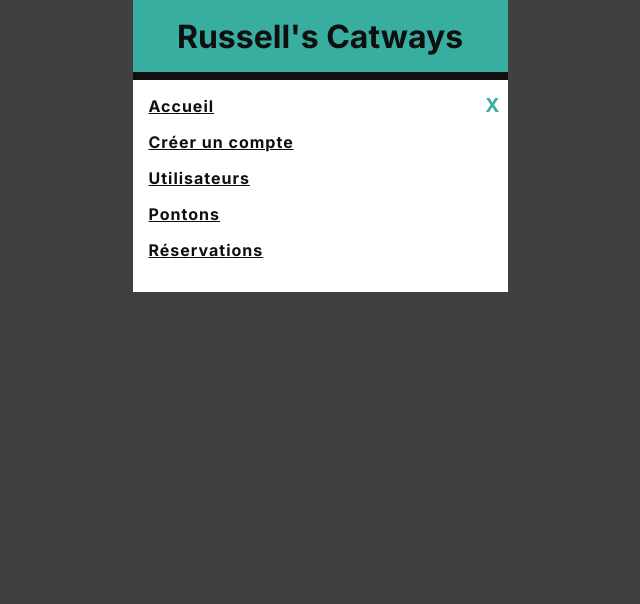
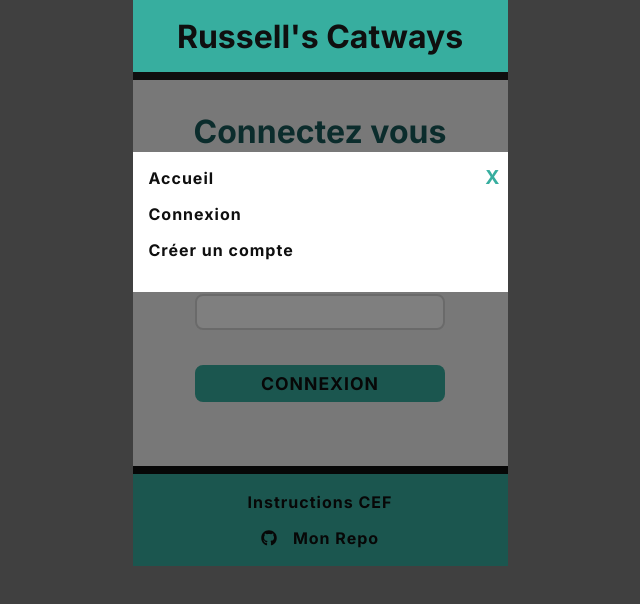
Before and after one commit to RosaBen/api-Russell, a React (Vite) app in the folder frontend/: page /login in a window 1280 px wide. Both pictures are taken after a click on the button "Ouvrir le menu". Shown: the top 604 px of the page, without its empty margins (320-960 px from the left). Built offline with nearby package versions, Linux system fonts and the light colour scheme; no server answers.

Commit message:
login page done

```diff
--- a/frontend/src/App.jsx
+++ b/frontend/src/App.jsx
@@ -5,6 +5,7 @@ import { useState, useEffect } from "react";
 // Import pages
 import Home from "./pages/Home";
 import Register from "./pages/Register";
+import Login from "./pages/Login";
 import Users from "./pages/Users";
 import User from "./pages/User";
 import Catways from "./pages/Catways";
@@ -32,6 +33,8 @@ function App() {
   const [showMenu, setShowMenu] = useState(false);
   const [catways, setCatways] = useState([]);
   const [loadingCatways, setLoadingCatways] = useState(true);
+  const [isConnected, setIsConnected] = useState(false);
+  const [currentUser, setCurrentUser] = useState(null);
   const handleChange = (setForm) => (e) => {
     setForm((prev) => ({
       ...prev,
@@ -53,6 +56,7 @@ function App() {
   }
 
   useEffect(() => {
+    if (!isConnected) return;
     fetchCatways();
   }, []);
 
@@ -81,7 +85,11 @@ function App() {
 
   return (
     <div className="container">
-      <Header showMenu={showMenu} setShowMenu={setShowMenu} />
+      <Header
+        showMenu={showMenu}
+        setShowMenu={setShowMenu}
+        isConnected={isConnected}
+      />
 
       {showMenu && <div className="modal-overlay"></div>}
       <Routes>
@@ -96,12 +104,24 @@ function App() {
             />
           }
         />
+        <Route
+          path="/login"
+          element={
+            <Login
+              handleChange={handleChange}
+              setIsConnected={setIsConnected}
+              setCurrentUser={setCurrentUser}
+              errors={errors}
+            />
+          }
+        />
         <Route path="/users" element={<Users handleChange={handleChange} />} />
         <Route
           path="/user"
           element={
             <User
               handleChange={handleChange}
+              isConnected={isConnected}
               errors={errors}
               handleUserError={handleUserError}
             />
@@ -116,6 +136,7 @@ function App() {
               setCatways={setCatways}
               loadingCatways={loadingCatways}
               fetchCatways={fetchCatways}
+              isConnected={isConnected}
             />
           }
         />
--- a/frontend/src/assets/scripts/fetchUsers.js
+++ b/frontend/src/assets/scripts/fetchUsers.js
@@ -1,4 +1,32 @@
 const API_URL = "http://localhost:3000/api";
+
+// AUTH
+/**
+ * Login
+ *
+ * @export
+ * @async
+ * @param {credentials}
+ * @returns {Promise}
+ */
+export async function login (credentials) {
+  const response = await fetch(`${API_URL}/login`, {
+    method: "post",
+    headers: {
+      "Content-Type": "application/json"
+    },
+    credentials: "include",
+    body: JSON.stringify(credentials)
+  });
+  if (!response.ok) {
+    const error = await response.json();
+    throw new Error(error.message || "erreur lors de la connexion");
+  }
+
+  return response.json();
+
+}
+
 
 // USERS
 /**
--- a/frontend/src/assets/styles/header.css
+++ b/frontend/src/assets/styles/header.css
@@ -59,6 +59,18 @@ header .icon {
   z-index: 1;
 }
 
+.logout-btn {
+  background: transparent;
+  color: var(--text-color);
+  font-weight: 700;
+  font-size: 1rem;
+  letter-spacing: 1px;
+}
+
+nav a {
+  text-decoration: none;
+}
+
 /* Footer */
 
 footer {
--- a/frontend/src/components/Header.jsx
+++ b/frontend/src/components/Header.jsx
@@ -1,19 +1,12 @@
 import Navbar from "./Navbar";
 import { TiThMenu } from "react-icons/ti";
-export default function Header({ showMenu, setShowMenu }) {
-  const handleMenu = () => {
-    setShowMenu(true);
-  };
-
-  const handleClose = () => {
-    setShowMenu(false);
-  };
+export default function Header({ showMenu, setShowMenu, isConnected }) {
   return (
     <header>
       <h1>Russell's Catways</h1>
       {!showMenu && (
         <button
-          onClick={handleMenu}
+          onClick={() => setShowMenu(true)}
           aria-label="Ouvrir le menu"
           aria-expanded={showMenu}
           aria-controls="modal-menu"
@@ -24,14 +17,20 @@ export default function Header({ showMenu, setShowMenu }) {
       {showMenu && (
         <>
           <div className="modal-menu">
-            <Navbar onClick={handleClose} />
-            <button onClick={handleClose} aria-label="Fermer le menu">
+            <Navbar
+              onClick={() => setShowMenu(false)}
+              isConnected={isConnected}
+            />
+            <button
+              onClick={() => setShowMenu(false)}
+              aria-label="Fermer le menu"
+            >
               X
             </button>
           </div>
         </>
       )}
-      <Navbar classDesktop="desktop-nav" />
+      <Navbar classDesktop="desktop-nav" isConnected={isConnected} />
     </header>
   );
 }
--- a/frontend/src/components/Navbar.jsx
+++ b/frontend/src/components/Navbar.jsx
@@ -1,6 +1,6 @@
 import { Link } from "react-router-dom";
 
-export default function Navbar({ classDesktop, onClick }) {
+export default function Navbar({ classDesktop, onClick, isConnected }) {
   return (
     <nav className={classDesktop}>
       <Link
@@ -11,6 +11,16 @@ export default function Navbar({ classDesktop, onClick }) {
       >
         Accueil
       </Link>
+      {!isConnected && (
+        <>
+          <Link
+            to="/login"
+            // target="_blank"
+            // rel="noopener noreferrer"
+            onClick={onClick}
+          >
+            Connexion
+          </Link>
           <Link
             to="/register"
             // target="_blank"
@@ -19,6 +29,11 @@ export default function Navbar({ classDesktop, onClick }) {
           >
             Créer un compte
           </Link>
+        </>
+      )}
+      {isConnected && (
+        <>
+          <button className="logout-btn">Déconnexion</button>
           <Link
             to="/users"
             // target="_blank"
@@ -43,6 +58,8 @@ export default function Navbar({ classDesktop, onClick }) {
           >
             Réservations
           </Link>
+        </>
+      )}
     </nav>
   );
 }
--- a/frontend/src/components/UserCard.jsx
+++ b/frontend/src/components/UserCard.jsx
@@ -10,6 +10,7 @@ export default function UserCard({
   handleEdit,
   editForm,
   handleDelete,
+  isConnected,
   errors,
 }) {
   if (!user) return null;
@@ -68,6 +69,7 @@ export default function UserCard({
             form={editForm}
             btnColor="orange"
             errors={errors}
+            isConnected={isConnected}
           />
           <button
             onClick={() => setShowEditForm(false)}
--- a/frontend/src/components/UserForm.jsx
+++ b/frontend/src/components/UserForm.jsx
@@ -1,3 +1,5 @@
+import { useLocation } from "react-router-dom";
+
 export default function UserForm({
   submitText,
   inputChange,
@@ -5,9 +7,15 @@ export default function UserForm({
   form,
   btnColor,
   errors,
+  isConnected,
 }) {
+  const location = useLocation();
+  const isRegister = location.pathname === "/register";
+  const isLogin = location.pathname === "/login";
   return (
     <form className="user-form" onSubmit={submit} id="user-form" noValidate>
+      {isRegister && (
+        <>
           <label htmlFor="username">Nom d'utilisateur</label>
           <input
             type="text"
@@ -27,6 +35,10 @@ export default function UserForm({
               {errors.username}
             </p>
           )}
+        </>
+      )}
+      {(isLogin || isRegister) && (
+        <>
           <label htmlFor="email">Email</label>
           <input
             type="email"
@@ -44,6 +56,10 @@ export default function UserForm({
               {errors.email}
             </p>
           )}
+        </>
+      )}
+      {(isRegister || isLogin) && (
+        <>
           <label htmlFor="password">Mot de passe</label>
           <input
             type="password"
@@ -61,6 +77,8 @@ export default function UserForm({
               {errors.password}
             </p>
           )}
+        </>
+      )}
       <button type="submit" className={btnColor}>
         {submitText}
       </button>
--- a/frontend/src/pages/Catways.jsx
+++ b/frontend/src/pages/Catways.jsx
@@ -9,6 +9,7 @@ export default function Catways({
   setCatways,
   loadingCatways,
   fetchCatways,
+  isConnected,
 }) {
   const [showForm, setShowForm] = useState(false);
   const [catwayForm, setCatwayForm] = useState({
@@ -47,6 +48,7 @@ export default function Catways({
     return <p>Chargement ...</p>;
   }
   return (
+    isConnected && (
       <main className="catways-page">
         <h1>Liste des pontons</h1>
         {!showForm && (
@@ -79,5 +81,6 @@ export default function Catways({
 
         {!showForm && <div className="catways-list">{catwaysList}</div>}
       </main>
+    )
   );
 }
--- /dev/null
+++ b/frontend/src/pages/Login.jsx
@@ -0,0 +1,52 @@
+import { useState } from "react";
+import { login } from "../assets/scripts/fetchUsers";
+import UserForm from "../components/UserForm";
+import { useNavigate } from "react-router-dom";
+
+export default function Login({
+  handleChange,
+  setIsConnected,
+  setCurrentUser,
+  errors,
+}) {
+  const [loginForm, setLoginForm] = useState({
+    email: "",
+    password: "",
+  });
+
+  const navigate = useNavigate();
+
+  const handleLogin = async (e) => {
+    e.preventDefault();
+    try {
+      await login(loginForm);
+      const currentEmail = loginForm.email;
+      sessionStorage.setItem("logged", currentEmail);
+      setCurrentUser(currentEmail);
+      console.log("user connected");
+      setIsConnected(true);
+      setLoginForm({
+        email: "",
+        password: "",
+      });
+      navigate("/");
+    } catch (error) {
+      sessionStorage.removeItem("logged");
+      setCurrentUser(null);
+      console.error("login error", error);
+    }
+  };
+  return (
+    <main className="login-page">
+      <h1>Connectez vous</h1>
+      <UserForm
+        inputChange={handleChange(setLoginForm)}
+        submitText="Connexion"
+        submit={handleLogin}
+        form={loginForm}
+        btnColor="green"
+        errors={errors}
+      />
+    </main>
+  );
+}
--- a/frontend/src/pages/User.jsx
+++ b/frontend/src/pages/User.jsx
@@ -3,7 +3,12 @@ import { useLocation, useNavigate, Link } from "react-router-dom";
 import { getUser, editUser, deleteUser } from "../assets/scripts/fetchUsers";
 import UserCard from "../components/UserCard";
 
-export default function User({ handleChange, errors, handleUserError }) {
+export default function User({
+  handleChange,
+  errors,
+  handleUserError,
+  isConnected,
+}) {
   const location = useLocation();
   const navigate = useNavigate();
   const [user, setUser] = useState(null);
@@ -89,6 +94,7 @@ export default function User({ handleChange, errors, handleUserError }) {
         editForm={editForm}
         handleDelete={handleDelete}
         errors={errors}
+        isConnected={isConnected}
       />
       {!showEditForm && (
         <Link
```
Lines whose indentation alone changed are shown as unchanged.
